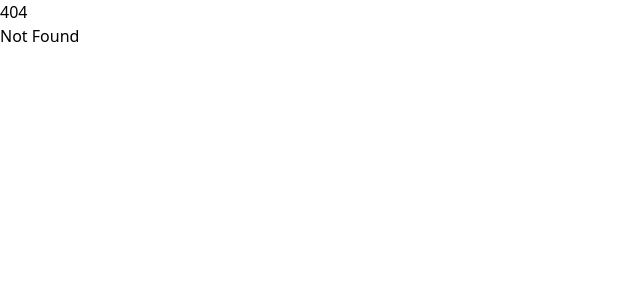
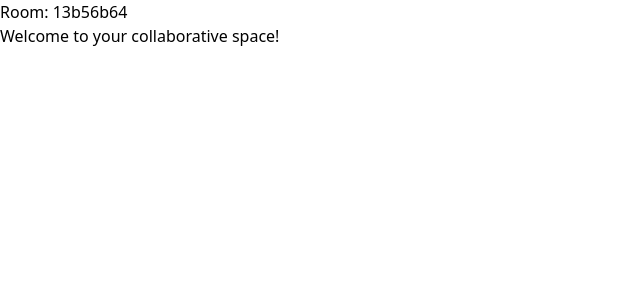
Before and after one commit to bssm-oss/syncingsh, a SvelteKit app: page /room/13b56b64 in a window 1280 px wide. Before the commit this address had no page. Shown: the top 300 px of the page, without its empty margins (0-640 px from the left). Built offline with nearby package versions, Linux system fonts and the light colour scheme.

Commit message:
feat: 루트 접속 시 고유 Room으로 자동 리다이렉트 구현
- crypto.randomUUID()로 8자리 Room ID 생성
- onMount 시 /room/{roomId}로 자동 리다이렉트
- /room/[roomId] 동적 라우팅 페이지 추가

```diff
--- a/src/routes/+page.svelte
+++ b/src/routes/+page.svelte
@@ -1,2 +1,12 @@
-<h1>Welcome to SvelteKit</h1>
-<p>Visit <a href="https://svelte.dev/docs/kit">svelte.dev/docs/kit</a> to read the documentation</p>
+<script lang="ts">
+	import { onMount } from 'svelte';
+	import { goto } from '$app/navigation';
+
+	onMount(() => {
+		const uuid = crypto.randomUUID();
+		const roomId = uuid.slice(0, 8);
+		goto(`/room/${roomId}`);
+	});
+</script>
+
+<p>Redirecting to your room...</p>
--- /dev/null
+++ b/src/routes/room/[roomId]/+page.svelte
@@ -0,0 +1,10 @@
+<script lang="ts">
+	import { page } from '$app/stores';
+
+	const roomId = $derived($page.params.roomId);
+</script>
+
+<div>
+	<h1>Room: {roomId}</h1>
+	<p>Welcome to your collaborative space!</p>
+</div>
```
